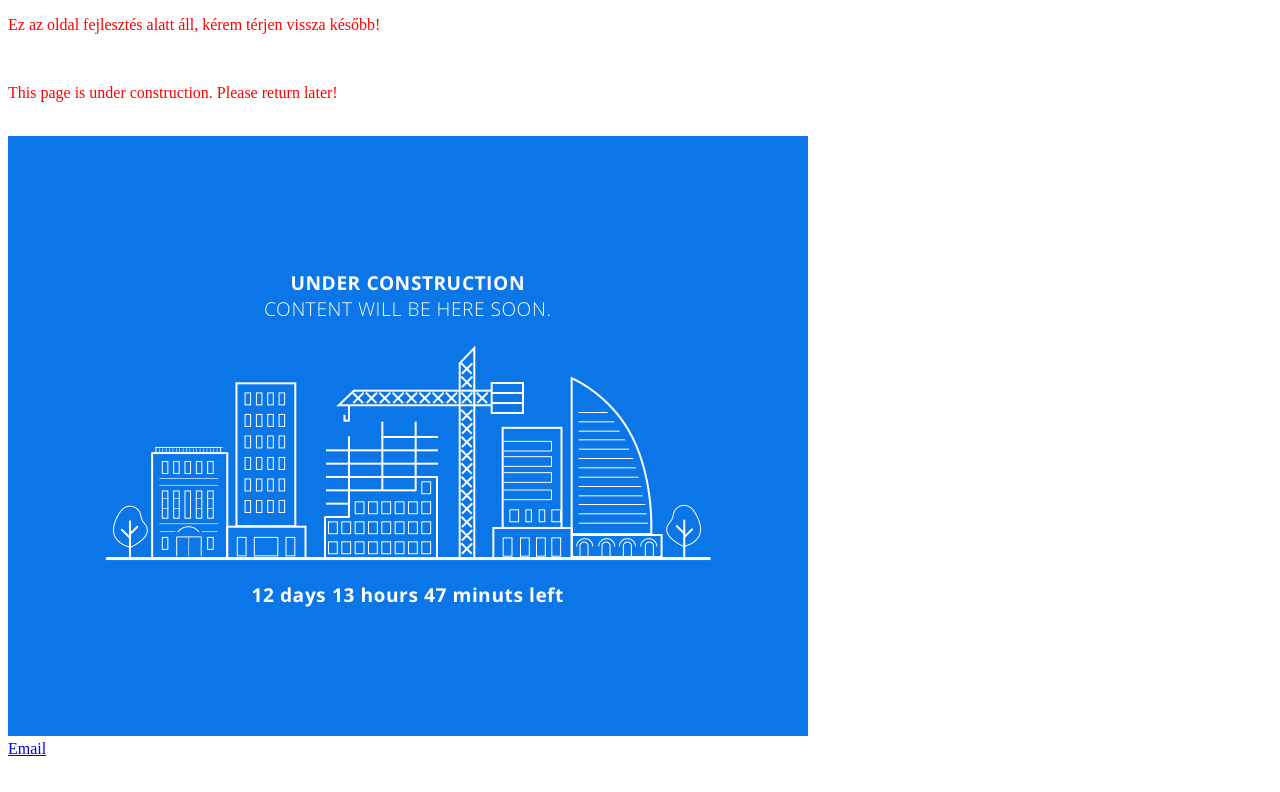
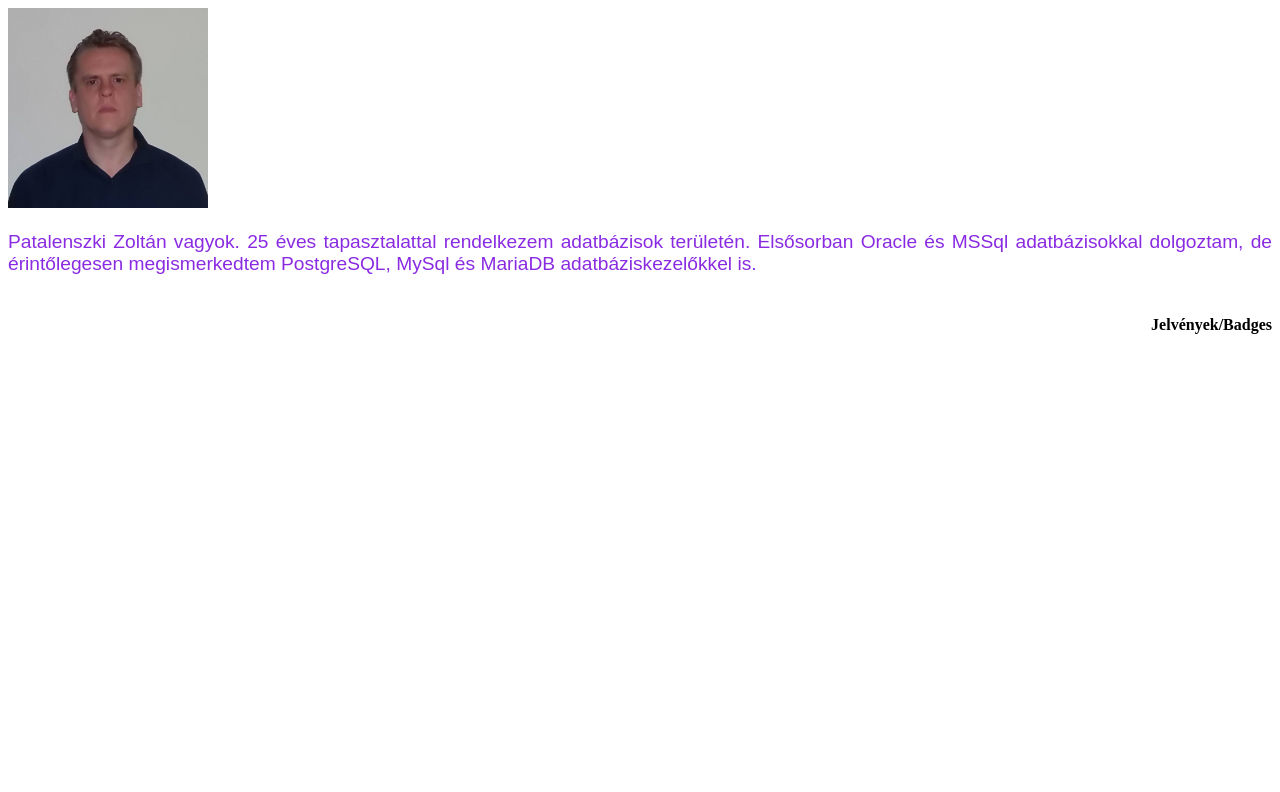
Before and after one commit to pracskusoft/mysite, a plain HTML site: page index.html in a window 1280 px wide. Drawn offline with Linux system fonts and the light colour scheme.

Commit message:
20250120

```diff
--- a/index.html
+++ b/index.html
@@ -3,15 +3,27 @@
    <head>
       <title>Patalenszki Zoltán</title>
       <style>
-         p {
-          color:red
+         #introduction{
+          color:blueviolet;
+          font-family: Arial, Helvetica, sans-serif;
+          font-size: larger;
+          text-align: justify;
+          float: left;
+         }
+         #badges {
+            float: right;
          }
       </style>
    </head>
    <body>
-      <p>Ez az oldal fejlesztés alatt áll, kérem térjen vissza később!</p> </br>
-      <p>This page is under construction. Please return later!</p></br>
-      <img src="images/Under_construction.gif"></br>
-      <a href="mailto:zoltan.patalenszki@gmail.com">Email</a>
+     <img src="images/my_photo.jpg" alt="Patalenszki Zoltán" width="200" height="200" float="left">
+     </br>
+     <p id="introduction">
+      Patalenszki Zoltán vagyok. 25 éves tapasztalattal rendelkezem adatbázisok területén.
+      Elsősorban Oracle és MSSql adatbázisokkal dolgoztam, de érintőlegesen megismerkedtem PostgreSQL, MySql és MariaDB adatbáziskezelőkkel is.
+     </p>
+     <aside id="badges">
+      <h4>Jelvények/Badges</h4>
+     </aside>
    </body>
 </html>
```
Also changed, not shown: images/Under_construction.gif (deleted), images/my_photo.jpg (added).
